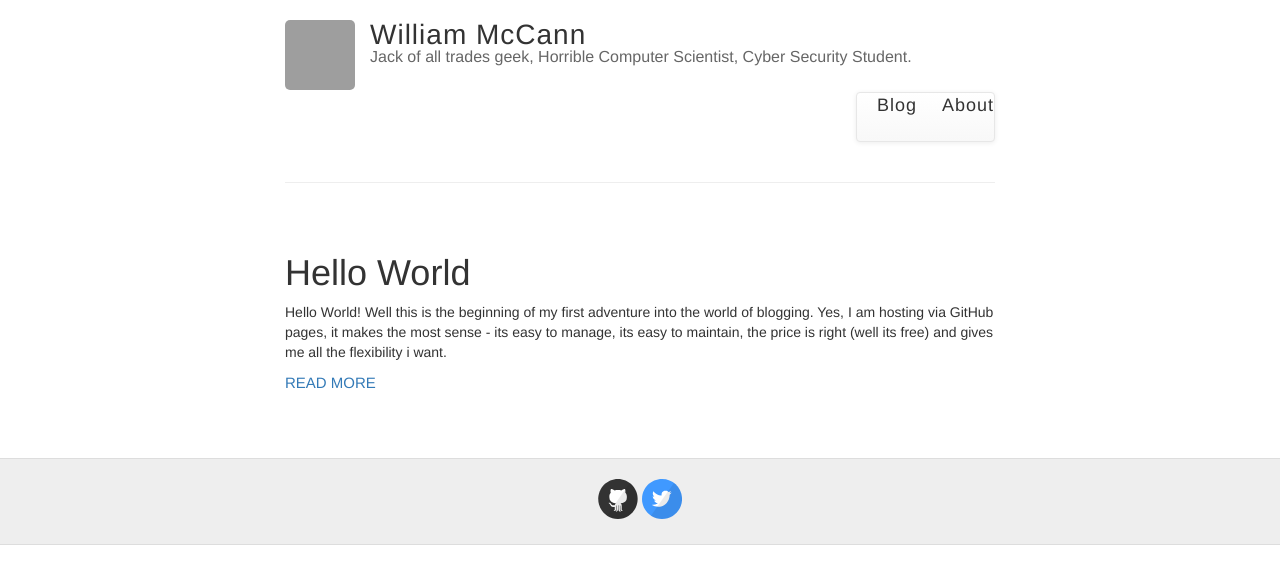
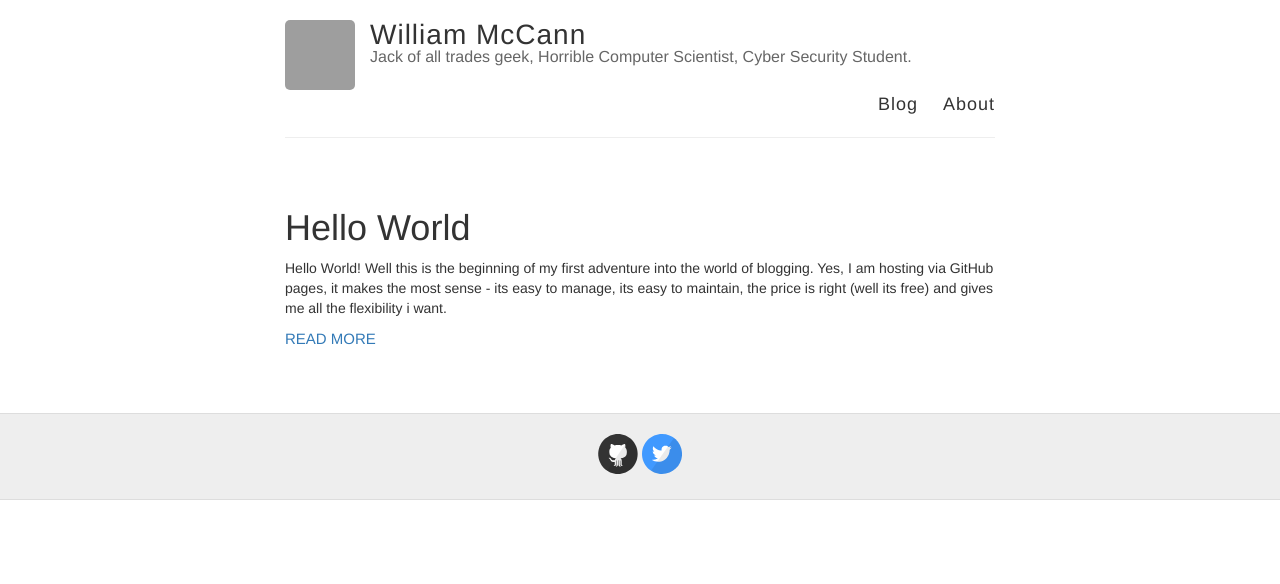
Before and after one commit to wjmccann/wjmccann.github.io, a Jekyll site: the page built from index.html, in a window 1280 px wide. Shown: the top 584 px of the page. Built offline with Jekyll 4.4.1, drawn with Linux system fonts in a browser that asks for light colours; grey boxes are pictures that could not be loaded.

Commit message:
Update default.html

```diff
--- a/_layouts/default.html
+++ b/_layouts/default.html
@@ -34,7 +34,7 @@
             <p class="site-description">{{ site.description }}</p>
           </div>
 
-          <nav class="navbar navbar-default">
+          <nav>
             <a href="{{ site.baseurl }}/">Blog</a>
             <a href="{{ site.baseurl }}/about">About</a>
           </nav>
```
